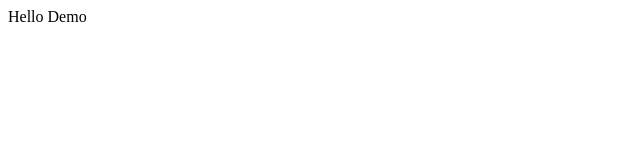
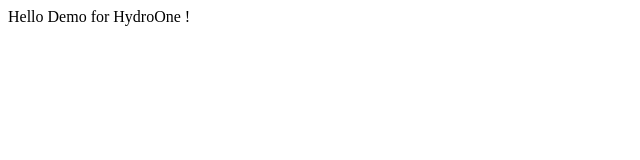
Before and after one commit to amelie1979/ansible-azure-demo, a plain HTML site: page playbooks/index.html in a window 1280 px wide. Shown: the whole page, without its empty margins (0-640 px from the left). Drawn offline with Linux system fonts and the light colour scheme.

Commit message:
Change whitelist

```diff
--- a/playbooks/index.html
+++ b/playbooks/index.html
@@ -1 +1 @@
-<html>Hello Demo</html>
+<html>Hello Demo for HydroOne !</html>
```
Also changed, not shown: 1 other file.
